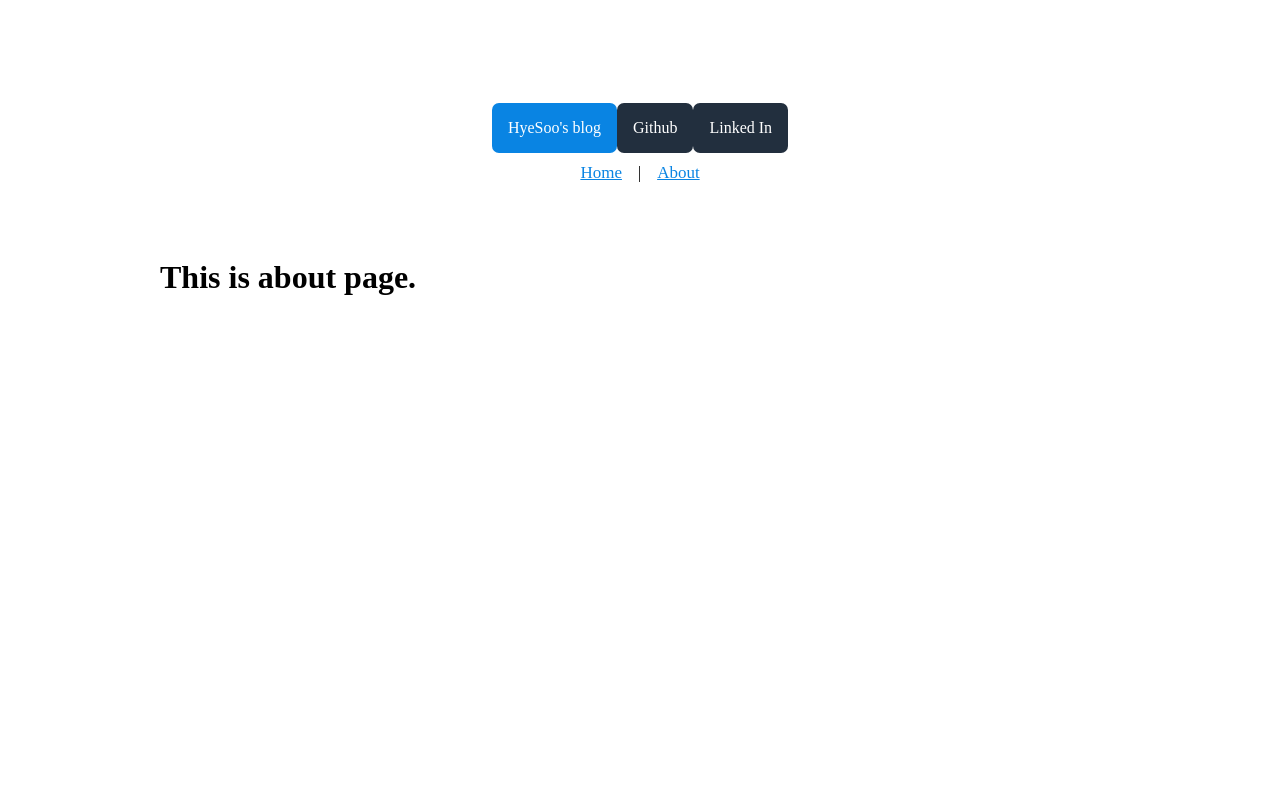
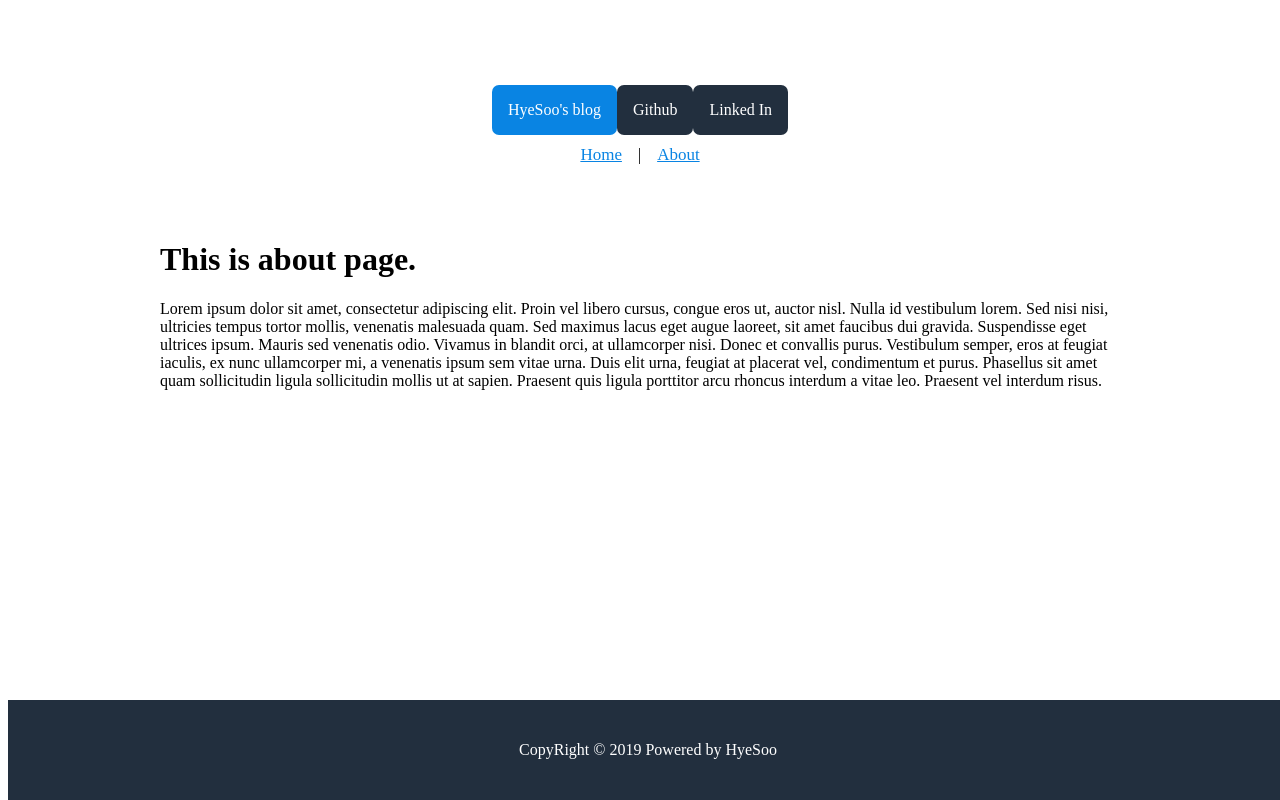
Before and after one commit to flyjwayur/HyeSoo-Blog, a Gatsby site: page /about in a window 1280 px wide. Built offline with nearby package versions, Linux system fonts and the light colour scheme; Gatsby itself is replaced by a stand-in of ours.

Commit message:
Add footer and contents into pages

```diff
--- /dev/null
+++ b/src/components/Footer/footer.module.scss
@@ -0,0 +1,22 @@
+@import "../../styles/global";
+
+$footer-height: 100px;
+
+.container {
+  background-color: $color-palette-2;
+  width: $container-width;
+  height: $footer-height;
+  position: absolute;
+  bottom: 0;
+
+  .footer {
+    margin: auto;
+    display: flex;
+    justify-content: center;
+    max-width: $site-width;
+    height: $footer-height;
+    line-height: $footer-height;
+    color: $color-palette-3;
+    padding: 0px 20px;
+  }
+}
--- /dev/null
+++ b/src/components/Footer/index.js
@@ -0,0 +1,8 @@
+import React from "react"
+import styles from "./footer.module.scss"
+
+export default ({ children }) => (
+  <footer className={styles.container}>
+    <div className={styles.footer}>{children}</div>
+  </footer>
+)
--- a/src/components/Layout/index.js
+++ b/src/components/Layout/index.js
@@ -1,10 +1,19 @@
 import React from "react"
 import Header from "../Header"
+import Footer from "../Footer"
 import styles from "./layout.module.scss"
 
-export default ({ children }) => (
-  <div className={styles.container}>
-    <Header />
-    {children}
-  </div>
-)
+export default ({ children }) => {
+  const year = new Date().getFullYear()
+  const copyright = `CopyRight ${String.fromCharCode(
+    169
+  )} ${year} Powered by HyeSoo`
+
+  return (
+    <div className={styles.container}>
+      <Header />
+      <div className={styles.content}>{children}</div>
+      <Footer>{copyright}</Footer>
+    </div>
+  )
+}
--- a/src/components/Layout/layout.module.scss
+++ b/src/components/Layout/layout.module.scss
@@ -1,5 +1,10 @@
+@import "../../styles/global";
+
 .container {
   margin: 0 auto;
-  max-width: 960px;
-  padding: 10px;
+
+  .content {
+    max-width: $site-width;
+    margin: 0 auto;
+  }
 }
--- a/src/pages/about.js
+++ b/src/pages/about.js
@@ -4,5 +4,18 @@ import Layout from "../components/Layout"
 export default () => (
   <Layout>
     <h1>This is about page.</h1>
+    <p>
+      Lorem ipsum dolor sit amet, consectetur adipiscing elit. Proin vel libero
+      cursus, congue eros ut, auctor nisl. Nulla id vestibulum lorem. Sed nisi
+      nisi, ultricies tempus tortor mollis, venenatis malesuada quam. Sed
+      maximus lacus eget augue laoreet, sit amet faucibus dui gravida.
+      Suspendisse eget ultrices ipsum. Mauris sed venenatis odio. Vivamus in
+      blandit orci, at ullamcorper nisi. Donec et convallis purus. Vestibulum
+      semper, eros at feugiat iaculis, ex nunc ullamcorper mi, a venenatis ipsum
+      sem vitae urna. Duis elit urna, feugiat at placerat vel, condimentum et
+      purus. Phasellus sit amet quam sollicitudin ligula sollicitudin mollis ut
+      at sapien. Praesent quis ligula porttitor arcu rhoncus interdum a vitae
+      leo. Praesent vel interdum risus.
+    </p>
   </Layout>
 )
```
Also changed, not shown: src/pages/index.js (+13 -0 lines).
